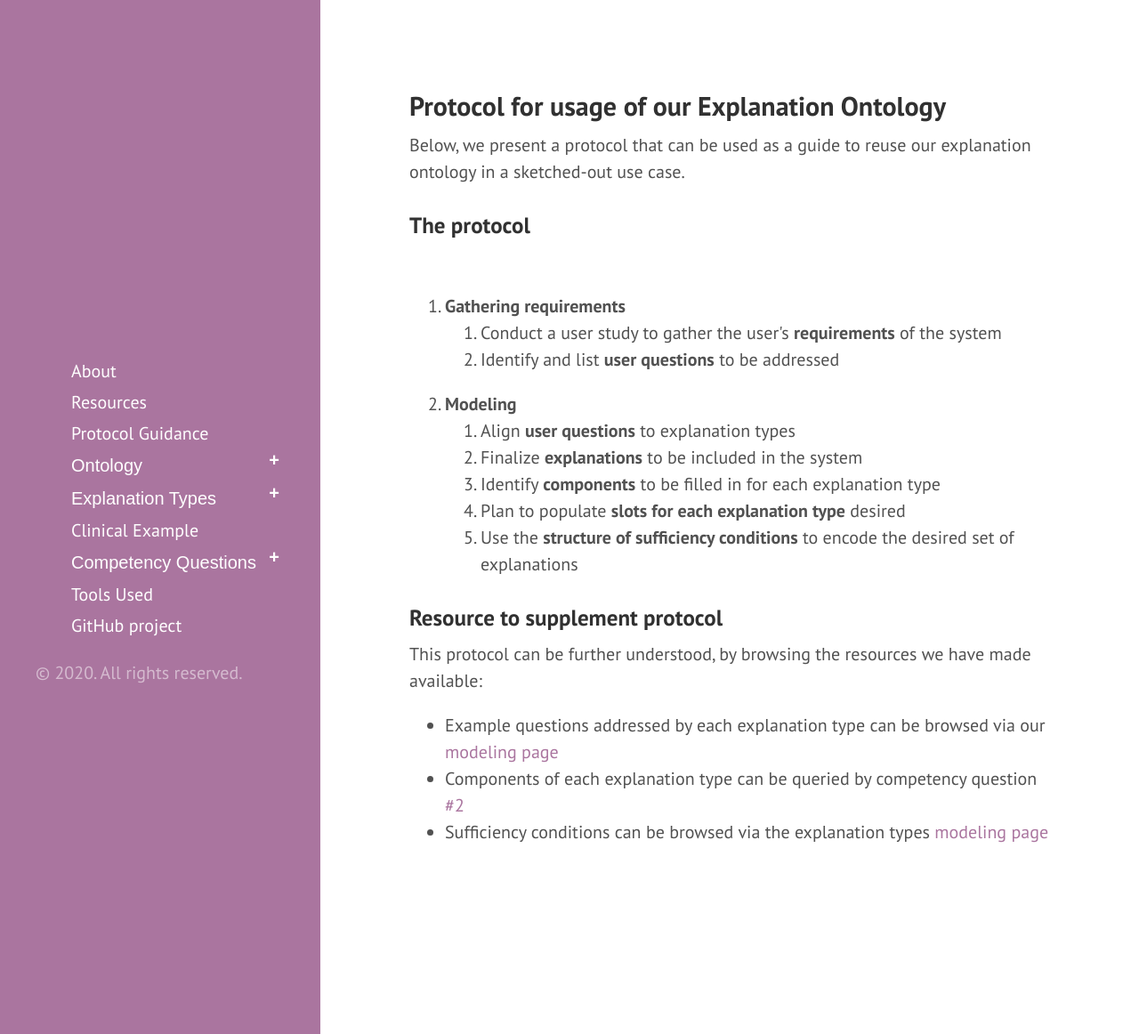
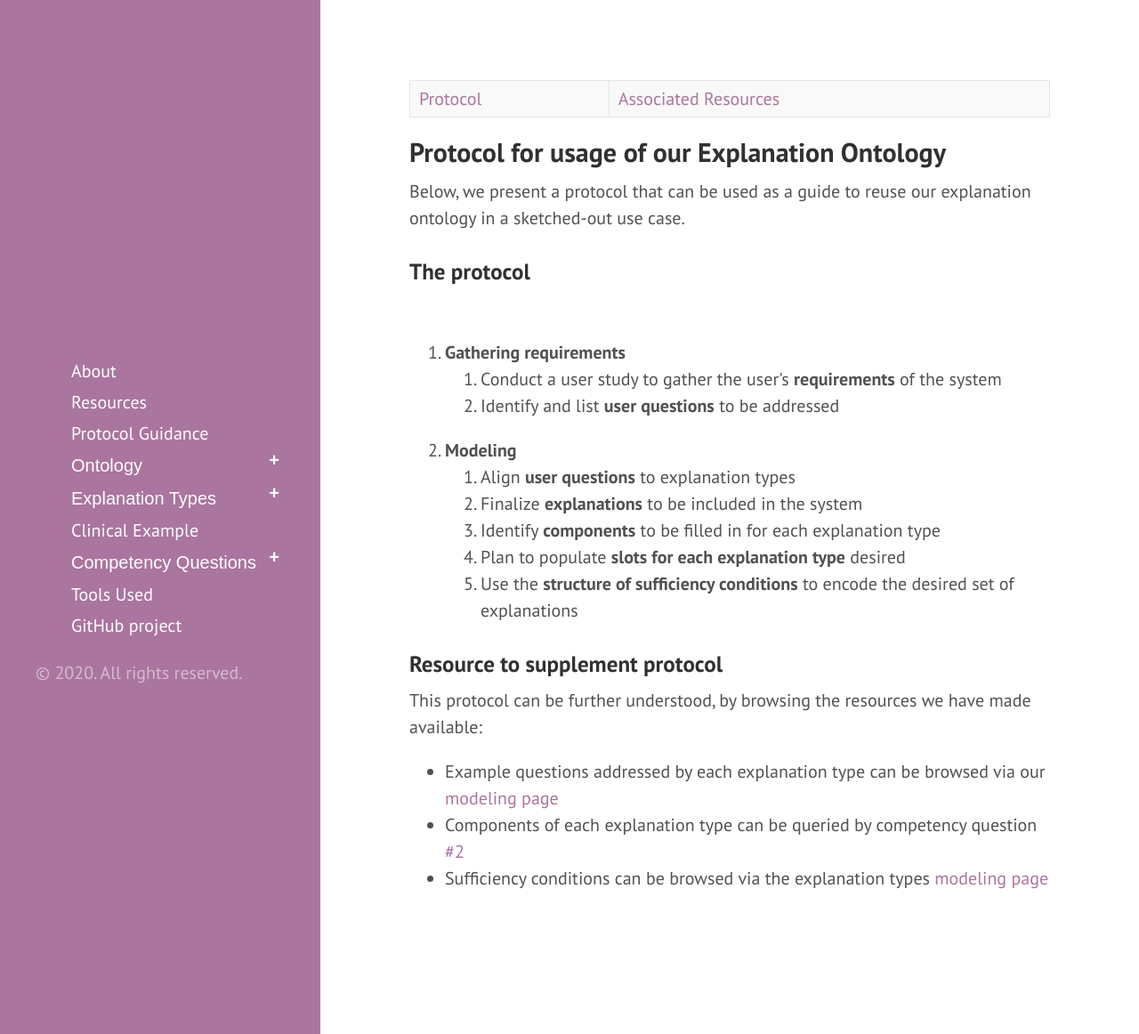
Before and after one commit to tetherless-world/explanation-ontology, a Jekyll site: the page built from protocol.md, in a window 1280 px wide and 1162 px high. Shown: the whole window at 89% size. Built offline with Jekyll 4.4.1, drawn with Linux system fonts in a browser that asks for light colours; our own code applies the rules of GitHub Pages for plain Markdown files; Markdown is read by kramdown in place of the engine named in the settings.

Commit message:
Update protocol.md

```diff
--- a/protocol.md
+++ b/protocol.md
@@ -3,7 +3,9 @@ layout: default
 title: Explanation Ontology: A Model of Explanations for User-Centered AI - Protocol
 ---
 
-<h2>Protocol for usage of our Explanation Ontology</h2>
+[Protocol](#protocol) | [Associated Resources](#resources)
+
+<h2 id="protocol">Protocol for usage of our Explanation Ontology</h2>
 Below, we present a protocol that can be used as a guide to reuse our explanation ontology in a sketched-out use case.
 
 <h3>The protocol</h3><br/>
@@ -24,7 +26,7 @@ Below, we present a protocol that can be used as a guide to reuse our explanatio
     </ol></li>
 </ol>
 
-<h3>Resource to supplement protocol</h3>
+<h3 id="resources">Resource to supplement protocol</h3>
 This protocol can be further understood, by browsing the resources we have made available:
    <ul>
    <li>Example questions addressed by each explanation type can be browsed via our <a href="modeling">modeling page</a></li>
```
